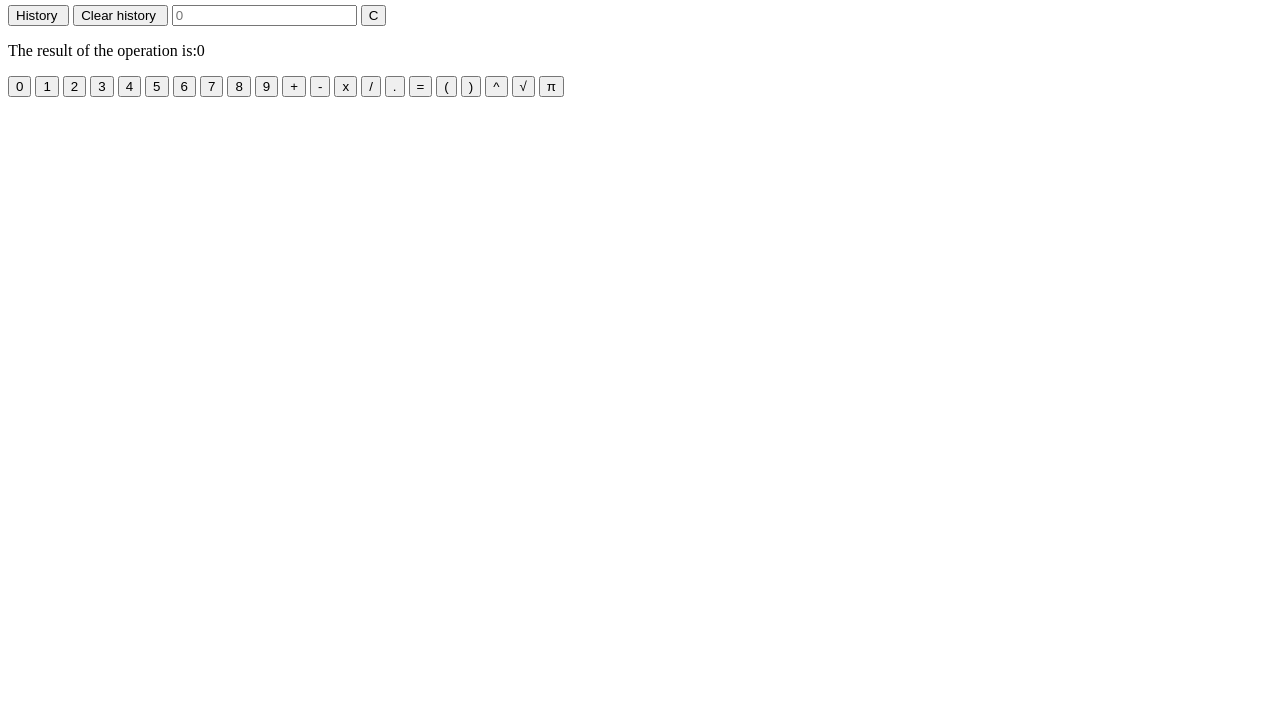
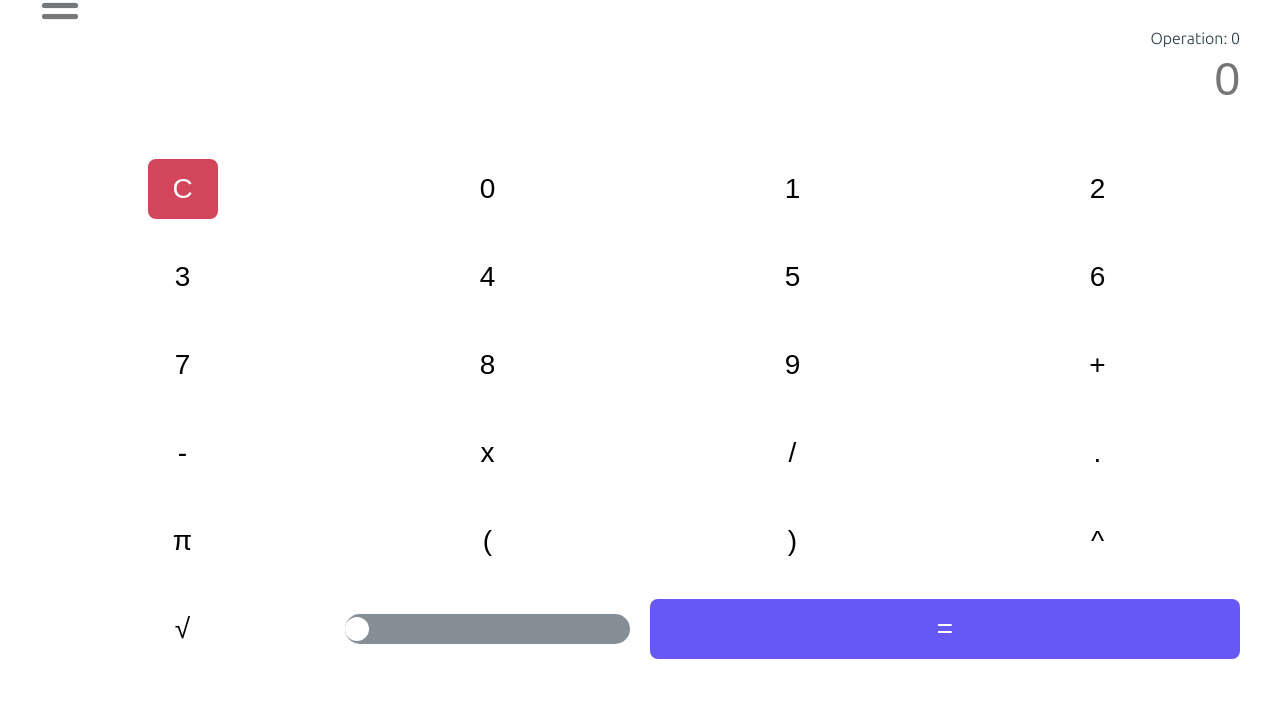
Before and after one commit to MariaBracho/Calculator-app, a plain HTML site: page calculator/index.html in a window 1280 px wide. Shown: the part 75-800 px from the top of the page. Drawn offline with Linux system fonts and the light colour scheme; a web font is replaced by a local one.

Commit message:
calculator layout

```diff
--- a/UI/render.css
+++ b/UI/render.css
@@ -0,0 +1,220 @@
+* {
+    margin: 0;
+    padding: 0;
+    box-sizing: border-box;
+}
+
+.root {
+    width: 100%;
+    height: 100vh;
+}
+
+.sub_root {
+    max-width: 600px;
+    height: 100vh;
+    padding: 0 24px;
+}
+
+.title {
+    width: 100%;
+    height: 60px;
+    display: flex;
+    justify-content: center;
+    align-items: center;
+}
+
+.title_text {
+    color: #858d95;
+    font-family: 'Ubuntu', sans-serif;
+    font-weight: bold;
+    font-size: 26px;
+}
+
+.container_input {
+    width: 100%;
+    height: 40px;
+    margin-bottom: 60px
+}
+
+.historybutton {
+    border: none;
+    background-color: transparent;
+    background-image: url(./../assets/menu.jpg);
+    background-repeat: no-repeat;
+    background-position: center;
+    background-size: contain;
+    height: 40px;
+    width: 40px;
+    cursor: pointer;
+}
+
+.historybutton_clear_container {
+    display: flex;
+    width: 100%;
+    justify-content: end;
+    padding-right: 52px;
+    position: relative;
+}
+
+.historybutton_clear {
+    display: none;
+    background-color: white;
+    border: none;
+    color: #293845;
+    border-radius: 12px;
+    width: 124px;
+    height: 24px;
+    cursor: pointer;
+    position: relative;
+}
+
+.calculator_input {
+    color: #293845;
+    border: none;
+    outline: none;
+    height: 40px;
+    width: 100%;
+    text-align: end;
+    font-size: 46px;
+    font-family: 'Signika Negative', sans-serif;
+}
+
+.containerButtons {
+    grid-column-gap: 20px;
+    grid-row-gap: 28px;
+    display: grid;
+    width: 100%;
+    grid-template-columns: repeat(4, auto);
+    grid-template-rows: repeat(5, auto);
+}
+
+.containerButtons_buttons {
+    display: flex;
+    justify-content: center;
+    align-items: center;
+}
+
+.button {
+    height: 60px;
+    width: 70px;
+    border: none;
+    background-color: transparent;
+    font-family: 'Signika Negative', sans-serif;
+    font-size: 18px;
+    cursor: pointer;
+}
+
+.button_reset {
+    background-color: #d3455b;
+    border-radius: 8px;
+    color: white;
+}
+
+.containerButtons .containerButtons_buttons:last-child {
+    background-color: #6558f5;
+    grid-column: 3/5;
+    border-radius: 8px;
+}
+
+.button20 {
+    color: white;
+}
+
+.calculator_operacion {
+    width: 100%;
+    display: flex;
+    justify-content: end;
+    margin-bottom: 12px;
+}
+
+.calculator_operacion p {
+    color: #293845;
+    font-family: 'Ubuntu', sans-serif;
+}
+
+.containerButtons_buttons--mode {
+    grid-row: 6/7;
+    grid-column: 2/3;
+}
+
+.button_mode {
+    background-color: #858d95;
+    width: 100%;
+    height: 30px;
+    border-radius: 34px;
+    display: flex;
+    align-items: center;
+    cursor: pointer;
+}
+
+.button_mode_circule {
+    height: 24px;
+    width: 24px;
+    border-radius: 50%;
+    background-color: white;
+}
+
+.container_containerbuttons {
+    width: 100%;
+}
+
+.history,
+.hidehistory,
+.title .historybutton_clear_container,
+.HistoryTitle {
+    position: relative;
+}
+
+.menuHistory {
+    width: 100%;
+    height: 100vh;
+    background-color: #293845;
+    position: absolute;
+    display: none;
+}
+
+.buttonClose {
+    height: 24px;
+    width: 24px;
+    background-color: white;
+    border-radius: 50%;
+    cursor: pointer;
+}
+
+.result_container {
+    display: grid;
+    place-items: center;
+    grid-template-columns: repeat(2, auto);
+    line-height: 2;
+}
+
+.result {
+    color: white;
+    font-size: 24px;
+    line-height: 3;
+}
+
+.HistoryTitle {
+    display: flex;
+    width: 100%;
+    justify-content: center;
+}
+
+.HistoryTitle_text {
+    color: white;
+    font-size: 26px;
+}
+
+@media(min-width: 768px) {
+    .sub_root {
+        max-width: 100%;
+        width: 100vw;
+        padding: 0 40px
+    }
+    .button {
+        font-size: 28px;
+    }
+    .title_text {
+        font-size: 22px;
+    }
+}
--- a/UI/render.js
+++ b/UI/render.js
@@ -2,59 +2,131 @@ import { buttons } from "../funcion/buttons.js"
 import { signs } from "../funcion/buttons.js"
 
 
+
+
 export class Render {
-    constructor(root = document.getElementById("root")) {
+    constructor(root = document.getElementById("sub_root"), container = document.getElementById("container")) {
+        this.container = container
         this.root = root
+        this.hide = false
+    }
+
+
+
+    hideButton() {
+        return this.hide = true
+    }
+
+
+    showButton() {
+        return this.hide = false
+    }
+
+
+
+    renderInput() {
+        this.root.innerHTML = `
+        <div class="menuHistory" id="menuHistory"></div>
+		<div class="calculator">
+
+
+        <div class="title">
+        <p class="title_text">Calculadora</p>
+        </div>
+
+        <div class="hidehistory" id="hidehistory"></div>
+       <div class="history" id="history">
+
+       </div>
+       <div class="menubutton">
+       <button class="historybutton ${this.hide ? 'displaynone' : 'buttonver'}" type="button"  id="historybutton" value=""></button>
+       </div>
+       <div class="historybutton_clear_container">
+
+       <input class="historybutton_clear" type="button" id="historybutton-clear" value="Clear history ">
+
+       </div>
+
+
+
+       <div class="calculator_operacion" id="newRoot"></div>
+       <div class="container_input">
+       <input class="calculator_input" type="text" id="valor" value="" placeholder="0"  onpaste="return false" >
+
+       </div>
+
+	   </div>
+       <div class="container_containerbuttons">
+
+       <div id="container" class="containerButtons">
+       <div  class="containerButtons_buttons">
+       <button class="button button_reset" type="reset" id="reset" value="">C</button>
+       </div>
+       <div class="containerButtons_buttons containerButtons_buttons--mode">
+       <div class="button_mode">
+       <div class="button_mode_circule">
+       </div>
+       </div>
+
+       </div>
+
+
+
+
+           </div>
+
+       </di>
+       `
+
+
+    }
+    renderResult(result = 0) {
+        document.getElementById("newRoot").innerHTML = `
+            <p id="result">Operation: ${result}</p>
+           `
+
     }
 
     renderButtons() {
         let button = buttons(9)
         button.forEach((number) => {
-            this.root.innerHTML += `
-			<input class="button button${number}" type="button" value="${number}" id="${number}">
+            document.getElementById("container").innerHTML += `
+           <div class="containerButtons_buttons">
+           <input class="button button${number}" type="button" value="${number}" id="${number}">
+           </div>
+
+
+
 	`
         })
     }
     renderSigns() {
         let s = signs
         s.forEach((S) => {
-            this.root.innerHTML += `
-			<input class="button button${S.id}" type="button" value="${S.signs}" id="${S.id}">
+            document.getElementById("container").innerHTML += `
+            <div  class="containerButtons_buttons">
+            <input class="button button${S.id}" type="button" value="${S.signs}" id="${S.id}">
+            </div>
+
 	`
         })
     }
+    renderHistory(newOperacion = 0, newResultado = 0) {
 
-    renderInput() {
-        this.root.innerHTML = `
-		<div class="calculator">
-		<h1>Basic calculator</h1>
-        <div id="hidehistory"></div>
-       <div class="history" id="history"></div>
-       <input class="historybutton" type="button" id="historybutton" value="History ">
-       <input class="historybutton" type="button" id="historybutton-clear" value="Clear history ">
-		<input class="v" type="text" id="valor" value="" placeholder="0"  onpaste="return false" >
-	   <button type="reset" id="reset" value="">C</button>
-	   </div>
-       <div id="newRoot"></div>
-       `
-    }
-    renderResult(result = 0) {
-        document.getElementById("newRoot").innerHTML = `
-            <p id="result">The result of the operation is:${result}</p>`
-    }
-    renderHistory(newOperacion = 0, newResultado = 0) {
         document.getElementById("history").innerHTML += `
-               <div>
-               <p> Operacion: ${newOperacion}  </p>
-               <p> Resultado: "${newResultado}"</p>
+               <div class="result_container">
+               <p class="result"> Operacion: ${newOperacion}  </p>
+
+               <p class="result"> Resultado: "${newResultado}"</p>
 
                </div>
         `
     }
     renderButton() {
         document.getElementById("hidehistory").innerHTML = `
+        <div class="HistoryTitle"> <p class="HistoryTitle_text"> Historial</p>  </div>
+           <input type="button" value="x" class="buttonClose" id="hidehistory-button">
 
-           <input type="button" value="x" class="button" id="hidehistory-button">
 
         `
     }
@@ -64,4 +136,5 @@ export class Render {
         document.getElementById("hidehistory").innerHTML = ``
     }
 
+
 }
--- a/calculator/index.html
+++ b/calculator/index.html
@@ -5,12 +5,18 @@
     <meta charset="UTF-8">
     <meta http-equiv="X-UA-Compatible" content="IE=edge">
     <meta name="viewport" content="width=device-width, initial-scale=1.0">
+    <link rel="stylesheet" href="./../UI/render.css">
+    <link rel="preconnect" href="https://fonts.googleapis.com">
+    <link rel="preconnect" href="https://fonts.gstatic.com" crossorigin>
+    <link href="https://fonts.googleapis.com/css2?family=Signika+Negative:wght@300&family=Ubuntu:wght@300&display=swap" rel="stylesheet">
     <title>Calculator</title>
 </head>
 
 <body>
-    <div id="input"></div>
-    <div class="root" id="root"></div>
+    <div class="root app" id="root">
+        <div class="menuHistory" id="menuHistory"></div>
+        <div class="sub_root" id="sub_root"></div>
+    </div>
     <script src="index.js" type="module"></script>
 </body>
 
--- a/calculator/index.js
+++ b/calculator/index.js
@@ -6,10 +6,11 @@ let calculate = new Calculadora()
 let calculator = new Operador()
 let render = new Render()
 
+
 render.renderInput()
+render.renderResult()
 render.renderButtons()
 render.renderSigns()
-render.renderResult()
 calculator.getkeysboards()
 calculator.getscreenkeys()
 calculator.NoRepeat()
@@ -90,6 +91,8 @@ export const setNewValueToInput = (newValue) => {
 
 
 const showHistory = () => {
+
+
     const onSubmitResultisTrue = () => {
         if (onSubmitResult) {
             let getLocalStorage = localStorage.getItem("calculo")
@@ -103,8 +106,14 @@ const showHistory = () => {
 
     render.renderButton()
 
+    document.getElementById("menuHistory").style.cssText = `display:block`
+    document.getElementById("historybutton_clear").style.display = `block`
+
     document.getElementById("hidehistory-button").addEventListener("click", hiddeHistory)
+
     historyfilter()
+
+
 
 
 }
@@ -119,12 +128,17 @@ export const historyfilter = (history = calculator.history) => {
 }
 const hiddeHistory = () => {
     render.hideHistory()
+        //document.getElementById("historybutton").style.cssText = `display:block;`
+    document.getElementById("menuHistory").style.cssText = `display:none`
+
 }
 
 document.getElementById("historybutton").addEventListener("click", showHistory)
 
 
+
 document.getElementById("20").addEventListener("click", () => {
+
     const [status] = onSubmitResult()
 
     if (!status) {
@@ -156,3 +170,7 @@ document.getElementById("historybutton-clear").addEventListener("click", () => {
     calculator.history = []
 
 })
+
+document.getElementById("historybutton").addEventListener("click", () => {
+    render.menuhistory()
+})
--- a/funcion/buttons.js
+++ b/funcion/buttons.js
@@ -33,8 +33,9 @@ export const signs = [{
         id: 14,
 
     }, {
-        signs: "=",
-        id: 20,
+        signs: "π",
+        id: 18,
+        value: "3.141592"
 
     },
     {
@@ -54,10 +55,11 @@ export const signs = [{
         id: 19,
         value: "3,141592"
     },
+
     {
-        signs: "π",
-        id: 18,
-        value: "3.141592"
+        signs: "=",
+        id: 20,
+
     },
 
 ]
```
Also changed, not shown: assets/menu.jpg (added), assets/signo_igual.png (added).
